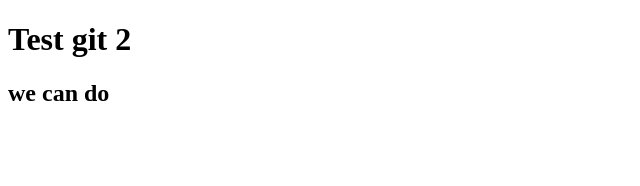
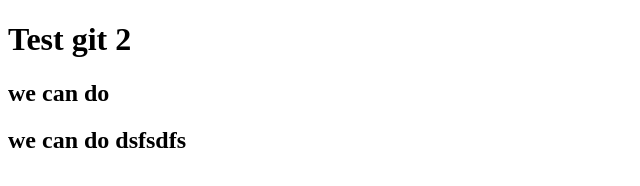
Before and after one commit to Nhu-Natalie/learn-nexjs, a plain HTML site: page index.html in a window 1280 px wide. Shown: the whole page, without its empty margins (0-640 px from the left). Drawn offline with Linux system fonts and the light colour scheme.

Commit message:
Add file

```diff
--- a/index.html
+++ b/index.html
@@ -9,5 +9,6 @@
 <body>
     <h1>Test git 2</h1>
     <h2>we can do</h2>
+    <h2>we can do dsfsdfs</h2>
 </body>
 </html>
```
